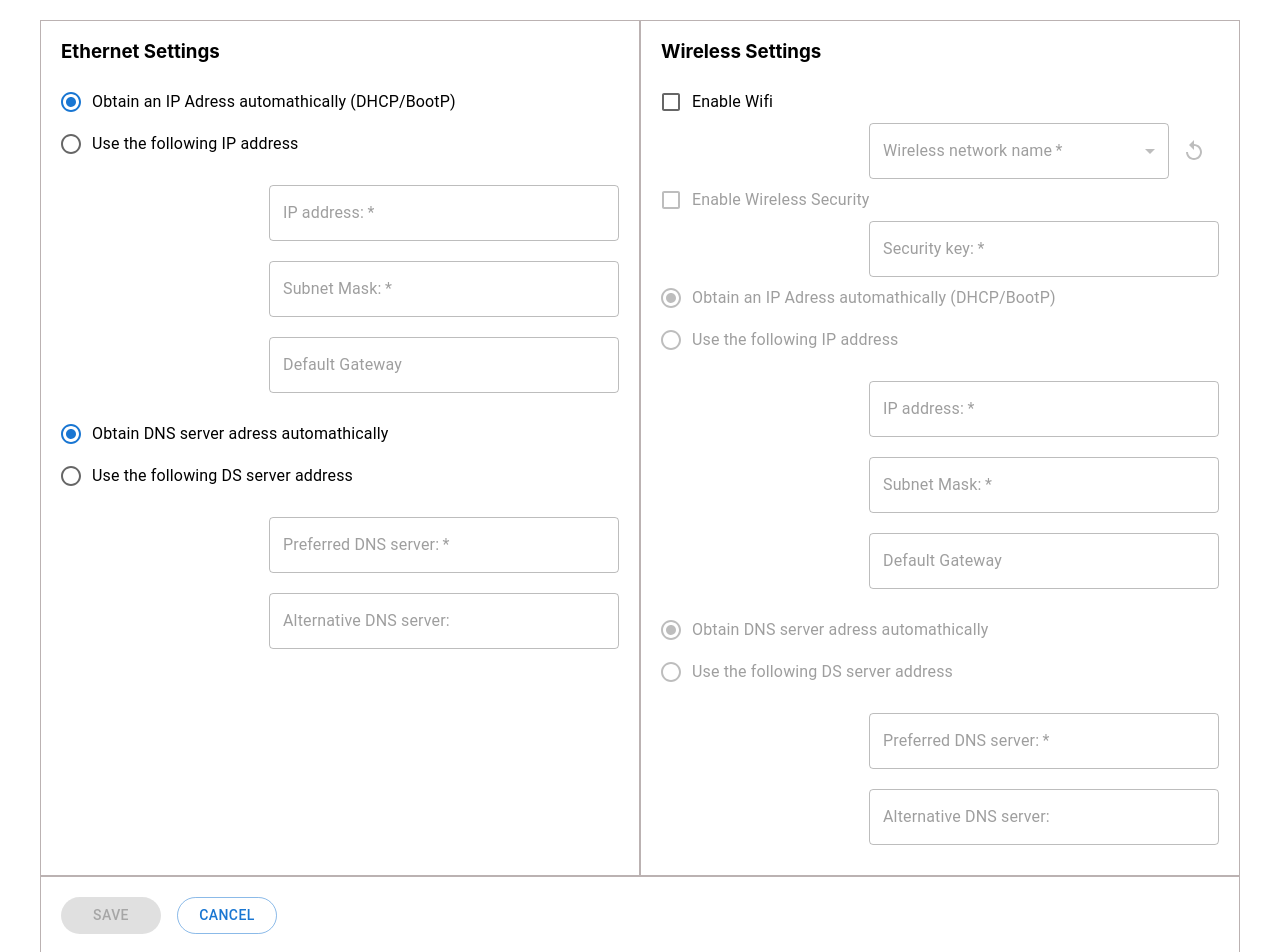
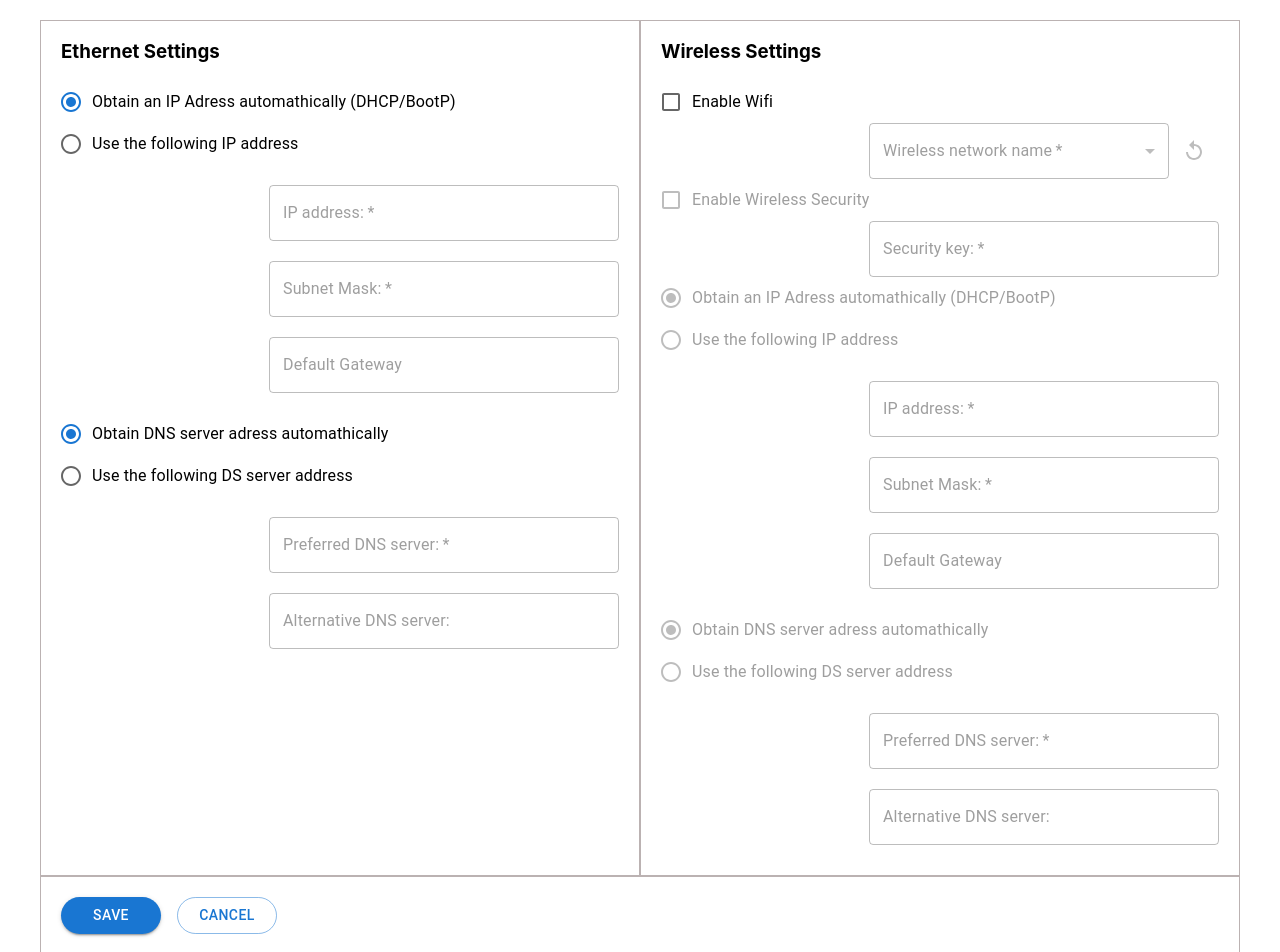
Before and after one commit to EugeneBaichuk/test-task-react-omertex, a React (Create React App) app: page / in a window 1280 px wide. Shown: the top 952 px of the page. Built offline with nearby package versions, Linux system fonts and the light colour scheme.

Commit message:
validation-improved

```diff
--- a/src/components/buttons/Buttons.tsx
+++ b/src/components/buttons/Buttons.tsx
@@ -19,21 +19,36 @@ export const Buttons = () => {
         ipRadioInputValue,
         DNSradioInputValue,
         wirelessIpRadioInputValue,
-        wirelessDNSradioInputValue
+        wirelessDNSradioInputValue,
+        wifiInputChecked,
+        securityInputChecked
     } = useSelector(showFormData);
 
-    let buttonIsDisabled = (securityKeyForm.value) ? false: true;
-    buttonIsDisabled = (userIpLabels.find( (item) => item.error || (item.required && !item.value)) ? true: buttonIsDisabled);
-    buttonIsDisabled =  userWirelessIpLabels.find( (item) => item.error || (item.required && !item.value)) ? true: buttonIsDisabled;
-    buttonIsDisabled =  userDNSLabels.find( (item) => item.error || (item.required && !item.value)) ? true: buttonIsDisabled;
-    buttonIsDisabled =  userWirelessDNSLabels.find( (item) => item.error || (item.required && !item.value)) ? true: buttonIsDisabled;
-    buttonIsDisabled = networkName ? buttonIsDisabled: true;
+    let buttonIsDisabled //валидация
+    const userIpLabelsIsDisabled = userIpLabels.find( (item) => item.error || (item.required && !item.value))
+    const userDNSLabelsIsDisabled = userDNSLabels.find( (item) => item.error || (item.required && !item.value))
+    const userWirelessIpLabelsIsValid = userWirelessIpLabels.find( (item) => item.error || (item.required && !item.value));
+    const userWirelessDNSLabelsIsValid = userWirelessDNSLabels.find( (item) => item.error || (item.required && !item.value));
 
+    buttonIsDisabled = (ipRadioInputValue === "autoIp") ? false: userIpLabelsIsDisabled ? true: false;
+    buttonIsDisabled = (DNSradioInputValue === "autoDNS") ? buttonIsDisabled : userDNSLabelsIsDisabled ? true: buttonIsDisabled;
+    if (wifiInputChecked) {
+        if ( !networkName ) {
+            buttonIsDisabled = true
+        }
+        if (securityInputChecked ) {
+            if (!securityKeyForm.value) {
+                buttonIsDisabled = true
+            }
+        }
+        if (wirelessIpRadioInputValue !== "wirelessAutoIp") {
+            buttonIsDisabled = userWirelessIpLabelsIsValid ? true: buttonIsDisabled
+        }
+        if (wirelessDNSradioInputValue !== "wirelessAutoDNS") {
+            buttonIsDisabled = userWirelessDNSLabelsIsValid ? true: buttonIsDisabled
+        }
+    }
 
-    // (ipRadioInputValue === "autoIp") ? false :
-    // (wirelessIpRadioInputValue === "wirelessAutoIp") ? false :
-    // (DNSradioInputValue === "autoDNS") ? false :
-    // (wirelessDNSradioInputValue === "wirelessAutoDNS") ? false :
 
     const dispatch = useDispatch();
     const onSaveBtnClick = () => {
@@ -47,9 +62,6 @@ export const Buttons = () => {
         dispatch(reset());
     }, [render]);
 
-
-
-
     return (
         <div className='form__buttons'>
             <Stack spacing={2} direction="row">
```
